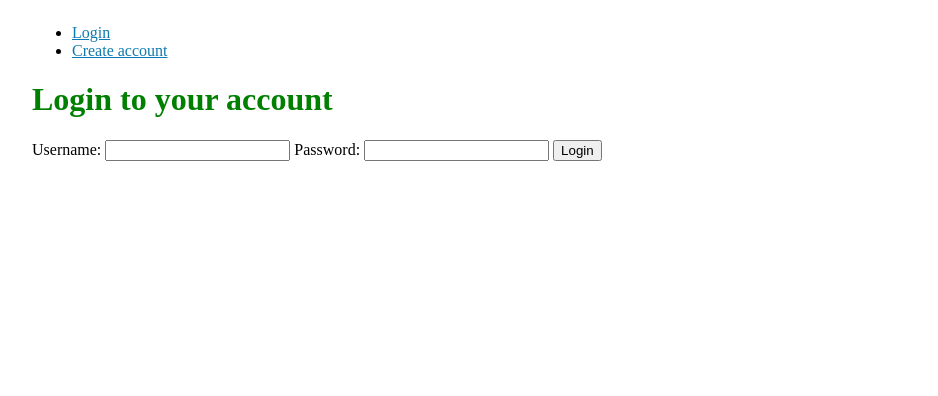
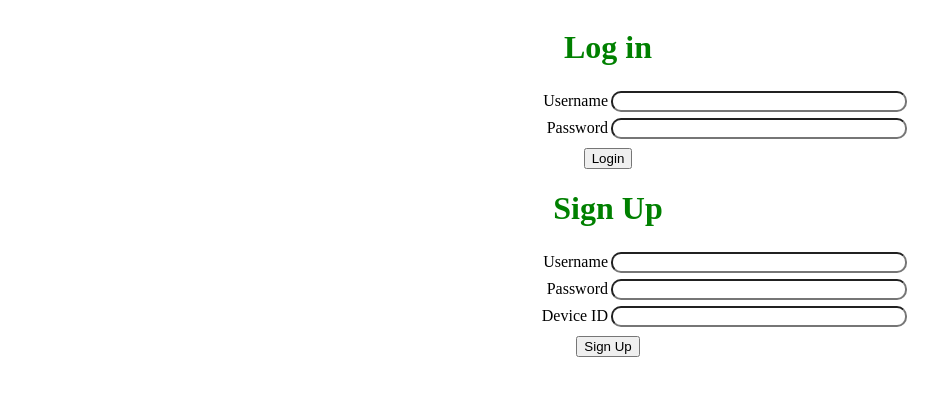
Before and after one commit to IwanIDev/year-2-iot-project, a Flask app: page /login in a window 1280 px wide; the page is wider, and only the part inside the window is pictured. Shown: the top 396 px of that part, without its empty margins (32-970 px from the left). Run offline with Flask 3, Linux system fonts and the light colour scheme; some libraries are stand-ins or nearby versions.

Commit message:
login and signup combined, device_id added to db, home front end improved

```diff
--- a/web-app/main.py
+++ b/web-app/main.py
@@ -19,7 +19,7 @@ app.config["SECRET_KEY"] = "secretkey"
 db = SQLAlchemy(app)
 login_manager = LoginManager()
 login_manager.init_app(app)
-login_manager.login_view = "login"
+login_manager.login_view = "home"
 
 def get_facts():
     from pathlib import Path
@@ -41,6 +41,7 @@ class Users(UserMixin, db.Model):
     id = db.Column(db.Integer, primary_key=True)
     username = db.Column(db.String(250), unique=True, nullable=False)
     password = db.Column(db.String(250), nullable=False)
+    device_id = db.Column(db.String(250), unique=True, nullable=False)
 
 # create database
 with app.app_context():
@@ -58,17 +59,23 @@ def register():
         password = request.form.get("password")
 
         if Users.query.filter_by(username=username).first():
-            return render_template("sign_up.html", error="Username already taken!")
+            return render_template("home.html", error="Username already taken.")
 
         hashed_password = generate_password_hash(password, method="pbkdf2:sha256")
 
-        new_user = Users(username=username, password=hashed_password)
+        id = request.form.get("device_id")
+        if Users.query.filter_by(device_id=id).first():
+            return render_template("home.html", error="Device ID already taken.")
+        # check the id matches a thingsboard device
+
+        new_user = Users(username=username, password=hashed_password, device_id=id)
         db.session.add(new_user)
         db.session.commit()
 
-        return redirect(url_for("login"))
+        login_user(new_user)
+        return redirect(url_for("live_view"))
 
-    return render_template("sign_up.html")
+    return render_template("home.html")
 
 @app.route("/login", methods=["GET","POST"])
 def login():
@@ -78,17 +85,21 @@ def login():
 
         user = Users.query.filter_by(username=username).first()
 
-        if user and check_password_hash(user.password, password):
-            login_user(user)
-            return redirect(url_for("live_view"))
-        else:
-            return render_template("login.html", error="Invalid username or password")
+        if user:
+            if check_password_hash(user.password, password):
+                login_user(user)
+                return redirect(url_for("live_view"))
+            return render_template("home.html", error="Incorrect password.")
+        return render_template("home.html", error="Username does not exist.")
 
-    return render_template("login.html")
+    return render_template("home.html")
 
 @app.route("/")
 def home():
-    return render_template("home.html")
+    id = request.args.get("id")
+    if id:
+        return render_template("home.html", id=id)
+    return render_template("home.html", id="")
 
 @app.route("/dashboard")
 @login_required
--- a/web-app/templates/home.html
+++ b/web-app/templates/home.html
@@ -3,15 +3,86 @@
 <head>
     <meta charset="UTF-8">
     <meta name="viewport" content="width=device-width, initial-scale=1.0">
-    <title>Home</title>
+    <title>Bin Buddy</title>
     <link rel="stylesheet" href="{{ url_for('static', filename='styles.css') }}">
+    <style>
+        h1{
+            max-width: fit-content;
+            margin-left: auto;
+            margin-right: auto;
+        }
+
+        .form_group{
+            display: table;
+            width: 100%;
+        }
+
+        .form_element{
+            display: table-row;
+        }
+
+        label,input{
+            width: 50%;
+            display: table-cell;
+            margin: 3px;
+        }
+
+        label{
+            text-align: right;
+        }
+
+        input{
+            margin-right: 100%;
+            border-radius: 10px;
+        }
+
+        button{
+            display: flex;
+            justify-content: center;
+            margin-left: auto;
+            margin-right: auto;
+            margin-top: 6px;
+        }
+    </style>
 </head>
 <body>
-    <nav>
-        <ul>
-            <li><a href="/login">Login</a></li>
-            <li><a href="/register">Register</a></li>
-        </ul>
-    </nav>
+    {% if error %}
+        <p class="error">{{ error }}</p>
+    {% endif %}
+    <div>
+        <h1>Log in</h1>
+        <form action="login" method="post">
+            <div class="form_group">
+                <p class="form_element">
+                    <label for="username">Username</label>
+                    <input type="text" name="username" required />
+                </p>
+                <p class="form_element">
+                    <label for="password">Password</label>
+                    <input type="password" name="password" required />
+                </p>
+            </div>
+            <button type="submit">Login</button>
+        </form>
+    </div>
+    <div>
+        <h1>Sign Up</h1>
+        <form action="register" method="post">
+            <div class="form_group">
+                <p class="form_element">
+                    <label for="username">Username</label>
+                    <input type="text" name="username" required />
+                </p>
+                <p class="form_element">
+                    <label for="password">Password</label>
+                    <input type="password" name="password" required />
+                </p>
+                <p class="form_element">
+                    <label for="device_id">Device ID</label>
+                    <input type="text" name="device_id" required value="{{ id }}" />
+                </p>
+            </div>
+            <button type="submit">Sign Up</button>
+        </form>
 </body>
 </html>
--- a/web-app/templates/login.html
+++ /dev/null
@@ -1,30 +0,0 @@
-<!DOCTYPE html>
-<html lang="en">
-<head>
-    <meta charset="UTF-8">
-    <meta name="viewport" content="width=device-width, initial-scale=1.0">
-    <title>Login</title>
-    <link rel="stylesheet" href="{{ url_for('static', filename='styles.css') }}">
-</head>
-<body>
-    <nav>
-        <ul>
-            <li><a href="/login">Login</a></li>
-            <li><a href="/register">Create account</a></li>
-        </ul>
-    </nav>
-    <h1>Login to your account</h1>
-
-    {% if error %}
-        <p class="error">{{ error }}</p>
-    {% endif %}
-
-    <form action="/login" method="post">
-        <label for="username">Username:</label>
-        <input type="text" name="username" required />
-        <label for="password">Password:</label>
-        <input type="password" name="password" required />
-        <button type="submit">Login</button>
-    </form>
-</body>
-</html>
--- a/web-app/templates/settings.html
+++ b/web-app/templates/settings.html
@@ -14,6 +14,10 @@
             <span id="passwordDisplay">••••••••</span> <!-- Didnt realise password was hashed will have to change this to just a change password button-->
             <button onclick="togglePassword()" style="margin-left: 10px; padding: 5px 10px;">Show</button>
         </td>
+    </tr>
+    <tr style="border-bottom: 1px solid #ddd;">
+        <td style="padding: 10px; font-weight: bold; width: 40%;">Device ID:</td>
+        <td style="padding: 10px;">{{ user.device_id }}</td>
     </tr>
 </table>
 <p style="margin-top: 20px;"><a href="{{ url_for('logout') }}">Log out</a></p>
```
Also changed, not shown: web-app/templates/sign_up.html (deleted, +0 -29 lines), instance/db.sqlite, web-app/instance/db.sqlite (deleted).
